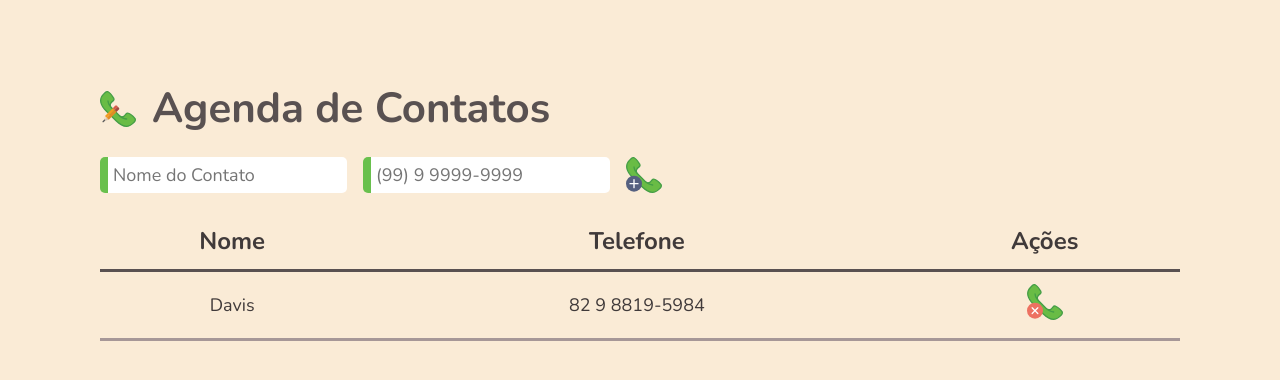
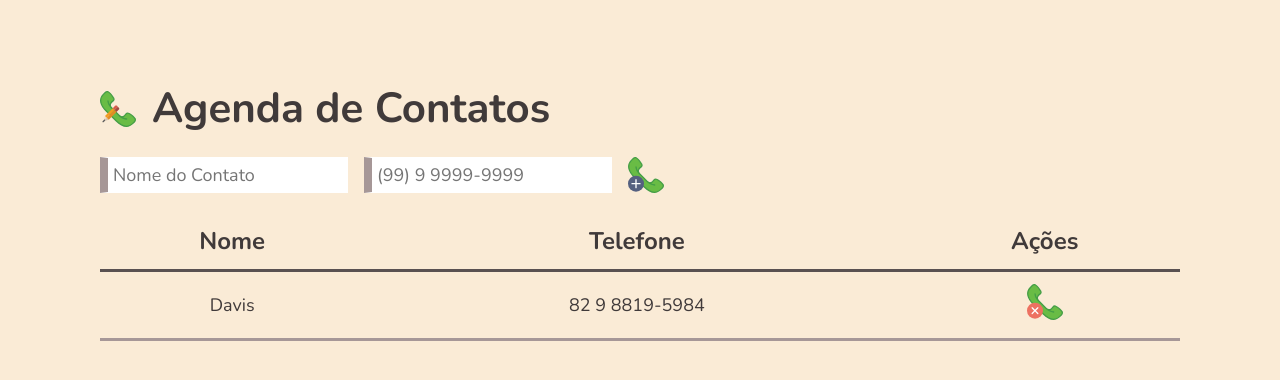
Before and after one commit to davislamenha/agenda-de-contatos-ebac, a plain HTML site: page index.html in a window 1280 px wide. Drawn offline with nearby package versions, Linux system fonts and the light colour scheme.

Commit message:
alteração das cores, e mudança no estilo do input

```diff
--- a/style.css
+++ b/style.css
@@ -26,7 +26,7 @@ header img {
   height: 36px;
 }
 header h1 {
-  color: #595151;
+  color: #403a3a;
   font-size: 42px;
 }
 
@@ -37,17 +37,16 @@ form {
   padding-block: 20px;
 }
 form input {
-  border: none;
-  border-left: 8px solid #69c04d;
+  border: 1px solid transparent;
+  border-left: 8px solid #a69797;
   padding: 5px;
-  color: #595151;
+  color: #403a3a;
   font-size: 18px;
-  border-radius: 5px;
   transition: 0.5s all;
 }
 form input:focus {
   outline: none;
-  border-left-color: #59a340;
+  border-color: #595151;
   box-shadow: rgba(100, 100, 111, 0.2) 0px 7px 29px 0px;
 }
 form button {
```
